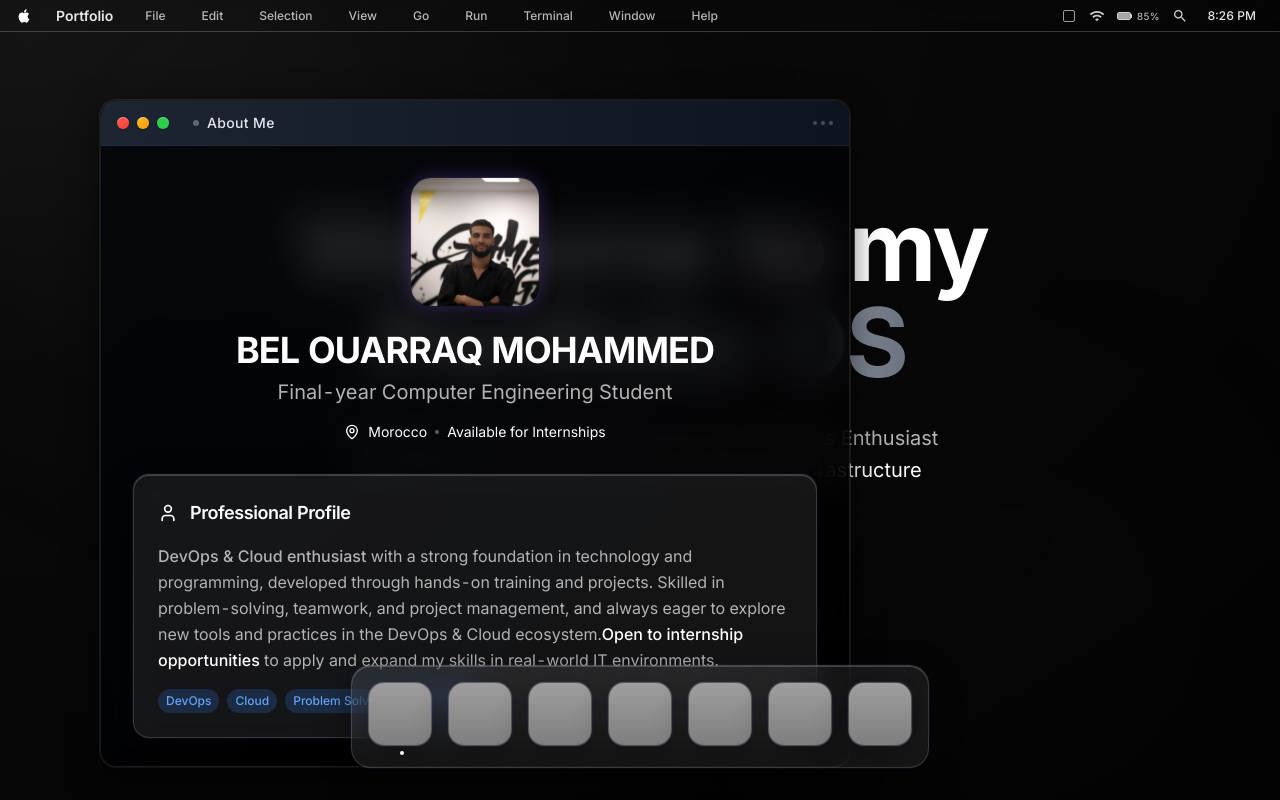
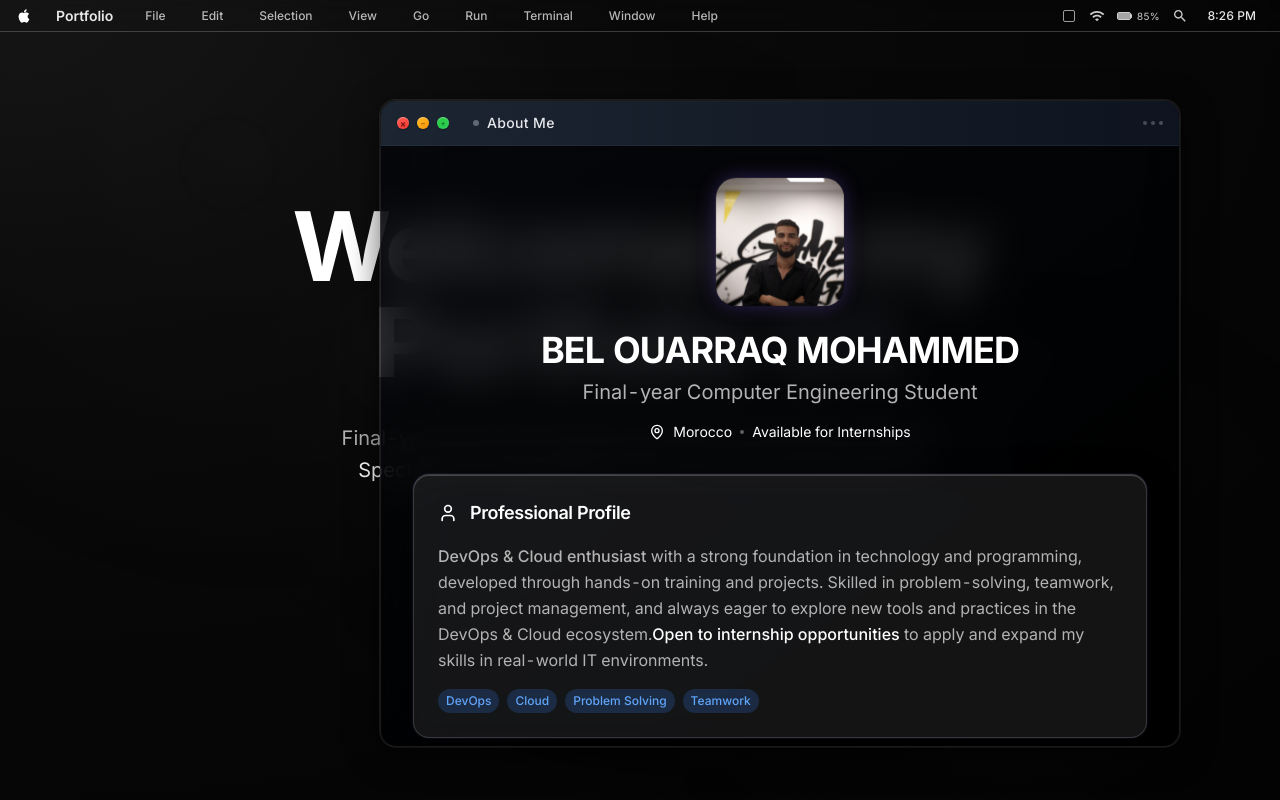
Before and after one commit to mbelouar/MyPortfolio, a Next.js app: page / in a window 1280 px wide. Both pictures are taken after a click on the button 400 px from the left and 714 px from the top of the page. Built offline with nearby package versions, Linux system fonts and the light colour scheme; grey boxes are pictures that could not be loaded.

Commit message:
add the auto hide dock system and fix the close button

```diff
--- a/src/app/globals.css
+++ b/src/app/globals.css
@@ -535,7 +535,7 @@ h4 { font-size: clamp(1.25rem, 2.5vw, 1.5rem); }
 }
 
 .window-control-btn:active {
-  transform: scale(0.9);
+  transform: scale(0.85);
   box-shadow:
     inset 0 1px 0 rgba(255, 255, 255, 0.2),
     0 1px 1px rgba(0, 0, 0, 0.3);
@@ -549,7 +549,16 @@ h4 { font-size: clamp(1.25rem, 2.5vw, 1.5rem); }
   background: linear-gradient(135deg, #ff3b30 0%, #d70015 100%);
   box-shadow:
     inset 0 1px 0 rgba(255, 255, 255, 0.4),
-    0 2px 8px rgba(255, 95, 87, 0.4);
+    0 2px 8px rgba(255, 59, 48, 0.4);
+  transform: scale(1.05);
+}
+
+.window-control-btn.close:active {
+  background: linear-gradient(135deg, #d70015 0%, #b30000 100%);
+  transform: scale(0.85);
+  box-shadow:
+    inset 0 1px 0 rgba(255, 255, 255, 0.1),
+    0 1px 2px rgba(0, 0, 0, 0.4);
 }
 
 .window-control-btn.minimize {
@@ -581,7 +590,7 @@ h4 { font-size: clamp(1.25rem, 2.5vw, 1.5rem); }
   display: flex;
   align-items: center;
   justify-content: center;
-  opacity: 0;
+  opacity: 0.7;
   transition: opacity 0.2s ease;
   font-family: -apple-system, BlinkMacSystemFont, 'SF Pro Display', sans-serif;
   font-weight: 600;
@@ -594,10 +603,11 @@ h4 { font-size: clamp(1.25rem, 2.5vw, 1.5rem); }
 .window-control-icon.close::after {
   content: '×';
   color: #4a0000;
-  font-size: 8px;
+  font-size: 9px;
   line-height: 1;
   text-shadow: 0 1px 2px rgba(0, 0, 0, 0.3);
   transform: translateY(-0.5px);
+  font-weight: 700;
 }
 
 .window-control-icon.minimize::after {
@@ -680,3 +690,44 @@ h4 { font-size: clamp(1.25rem, 2.5vw, 1.5rem); }
   opacity: 0.6;
   animation: indicatorBreathe 3s ease-in-out infinite;
 }
+
+/* macOS Dock Auto-Hide Animations - Faster */
+.dock-container {
+  transition: all 0.2s cubic-bezier(0.4, 0, 0.2, 1);
+  will-change: transform, opacity;
+}
+
+.dock-container.hidden {
+  transform: translateY(100%) scale(0.95);
+  opacity: 0;
+  pointer-events: none;
+}
+
+.dock-container.visible {
+  transform: translateY(0) scale(1);
+  opacity: 1;
+  pointer-events: auto;
+}
+
+/* Smooth dock reveal animation */
+@keyframes dockSlideUp {
+  0% {
+    transform: translateY(100%) scale(0.95);
+    opacity: 0;
+  }
+  100% {
+    transform: translateY(0) scale(1);
+    opacity: 1;
+  }
+}
+
+@keyframes dockSlideDown {
+  0% {
+    transform: translateY(0) scale(1);
+    opacity: 1;
+  }
+  100% {
+    transform: translateY(100%) scale(0.95);
+    opacity: 0;
+  }
+}
--- a/src/components/MacOSPortfolio.tsx
+++ b/src/components/MacOSPortfolio.tsx
@@ -122,9 +122,9 @@ const Window: React.FC<WindowProps> = ({ id, title, onClose, children, initialPo
         scale: isMinimized ? 0.8 : 1,
         y: isMaximized ? 0 : (isMinimized ? window.innerHeight + 100 : position.y),
         x: isMaximized ? 0 : position.x,
-        width: isMaximized ? '100vw' : '750px',
+        width: isMaximized ? '100vw' : '800px',
         height: isMaximized ? '100vh' : 'auto',
-        maxHeight: isMaximized ? '100vh' : '90vh'
+        maxHeight: isMaximized ? '100vh' : '700px'
       }}
       exit={{ opacity: 0, scale: 0.8, y: 50 }}
       transition={{
@@ -137,9 +137,9 @@ const Window: React.FC<WindowProps> = ({ id, title, onClose, children, initialPo
       style={{
         left: isMaximized ? 0 : position.x,
         top: isMaximized ? 0 : position.y,
-        width: isMaximized ? '100vw' : '750px',
+        width: isMaximized ? '100vw' : '800px',
         maxWidth: '95vw',
-        maxHeight: isMaximized ? '100vh' : '90vh',
+        maxHeight: isMaximized ? '100vh' : '700px',
         zIndex: zIndex,
         boxShadow: '0 8px 32px rgba(0, 0, 0, 0.6), 0 0 0 1px rgba(255, 255, 255, 0.1), inset 0 1px 0 rgba(255, 255, 255, 0.1)',
         backdropFilter: 'blur(20px)',
@@ -212,7 +212,7 @@ const Window: React.FC<WindowProps> = ({ id, title, onClose, children, initialPo
       </div>
 
       {/* Dark Window Content */}
-      <div className="p-8 bg-gradient-to-br from-gray-900/20 to-transparent overflow-auto max-h-[calc(90vh-100px)] scrollbar-thin scrollbar-thumb-white/30 scrollbar-track-transparent select-text">
+      <div className="p-8 bg-gradient-to-br from-gray-900/20 to-transparent overflow-auto max-h-[calc(700px-100px)] scrollbar-thin scrollbar-thumb-white/30 scrollbar-track-transparent select-text">
         <div className="space-y-6">
         {children}
         </div>
@@ -1177,20 +1177,33 @@ const TerminalApp = () => {
   );
 };
 
-// Enhanced Dock Component
+// Enhanced Dock Component with Auto-Hide
 const MacOSDock: React.FC<{
   apps: DockApp[];
   onAppClick: (appId: string) => void;
   openApps: string[];
-}> = ({ apps, onAppClick, openApps }) => {
+  isVisible: boolean;
+  onMouseEnter: () => void;
+  onMouseLeave: () => void;
+}> = ({ apps, onAppClick, openApps, isVisible, onMouseEnter, onMouseLeave }) => {
   const [hoveredIndex, setHoveredIndex] = useState<number | null>(null);
 
   return (
     <motion.div
       initial={{ opacity: 0, y: 50 }}
-      animate={{ opacity: 1, y: 0 }}
-      transition={{ duration: 0.8, delay: 0.5 }}
+      animate={{
+        opacity: isVisible ? 1 : 0,
+        y: isVisible ? 0 : 50,
+        scale: isVisible ? 1 : 0.95
+      }}
+      transition={{
+        duration: 0.2,
+        ease: "easeOut",
+        delay: isVisible ? 0 : 0
+      }}
       className="fixed bottom-8 left-0 right-0 flex justify-center z-[9999]"
+      onMouseEnter={onMouseEnter}
+      onMouseLeave={onMouseLeave}
     >
       <div className="glass-card p-4 rounded-3xl shadow-glass-hover border-white/20">
         <div className="flex items-end gap-4 justify-center">
@@ -1268,7 +1281,10 @@ const MacOSPortfolio: React.FC = () => {
   const [cursorPosition, setCursorPosition] = useState({ x: 0, y: 0 });
   const [isMouseMoving, setIsMouseMoving] = useState(false);
   const [minimizedWindows, setMinimizedWindows] = useState<string[]>([]);
+  const [isDockVisible, setIsDockVisible] = useState(true);
+  const [isDockHovered, setIsDockHovered] = useState(false);
   const mouseTimeoutRef = useRef<NodeJS.Timeout | null>(null);
+  const dockTimeoutRef = useRef<NodeJS.Timeout | null>(null);
 
   useEffect(() => {
     const updateTime = () => {
@@ -1316,6 +1332,63 @@ const MacOSPortfolio: React.FC = () => {
     };
   }, []);
 
+  // Handle window resize to recalculate positions
+  useEffect(() => {
+    const handleResize = () => {
+      // Force re-render to recalculate window positions
+      setOpenWindows([...openWindows]);
+    };
+
+    window.addEventListener('resize', handleResize);
+    return () => {
+      window.removeEventListener('resize', handleResize);
+    };
+  }, [openWindows]);
+
+  // Dock auto-hide logic - hide instantly when windows are open, show on hover
+  useEffect(() => {
+    if (openWindows.length > 0 && !isDockHovered) {
+      // Hide dock instantly when windows are open
+      setIsDockVisible(false);
+    } else {
+      // Show dock when no windows are open or when hovered
+      setIsDockVisible(true);
+    }
+  }, [openWindows.length, isDockHovered]);
+
+  // Mouse movement detection for dock reveal - faster response
+  useEffect(() => {
+    const handleMouseMove = (e: MouseEvent) => {
+      const isNearBottom = e.clientY > window.innerHeight - 80; // 80px from bottom for faster response
+
+      if (isNearBottom && openWindows.length > 0) {
+        setIsDockVisible(true);
+        setIsDockHovered(true);
+
+        // Clear any existing timeout
+        if (dockTimeoutRef.current) {
+          clearTimeout(dockTimeoutRef.current);
+        }
+
+        // Set timeout to hide dock again when mouse moves away - faster hide
+        dockTimeoutRef.current = setTimeout(() => {
+          setIsDockHovered(false);
+          if (openWindows.length > 0) {
+            setIsDockVisible(false);
+          }
+        }, 1500); // Hide after 1.5 seconds of no hover (faster)
+      }
+    };
+
+    window.addEventListener('mousemove', handleMouseMove, { passive: true });
+    return () => {
+      window.removeEventListener('mousemove', handleMouseMove);
+      if (dockTimeoutRef.current) {
+        clearTimeout(dockTimeoutRef.current);
+      }
+    };
+  }, [openWindows.length]);
+
   const apps: DockApp[] = [
     { id: 'about', name: 'About Me', icon: 'https://cdn.jim-nielsen.com/macos/1024/finder-2021-09-10.png?rf=1024', color: 'blue' },
     { id: 'certifications', name: 'Certifications', icon: 'https://cdn.jim-nielsen.com/macos/1024/messages-2021-05-25.png?rf=1024', color: 'yellow' },
@@ -1326,29 +1399,49 @@ const MacOSPortfolio: React.FC = () => {
     { id: 'terminal', name: 'Terminal', icon: 'https://cdn.jim-nielsen.com/macos/1024/terminal-2021-06-03.png?rf=1024', color: 'gray' },
   ];
 
-  // Smart window positioning - centered and visible
+  // Smart window positioning - avoiding dock overlap
   const getSmartPosition = (windowId: string) => {
+    // Dock dimensions and positioning
+    const dockHeight = 80; // Approximate dock height
+    const dockBottomMargin = 32; // Bottom margin
+    const dockTotalHeight = dockHeight + dockBottomMargin;
+
+    // Window dimensions with responsive sizing - larger and more comfortable
+    const windowWidth = Math.min(800, window.innerWidth - 100);
+    const windowHeight = Math.min(700, window.innerHeight - dockTotalHeight - 100);
+
+    // Available space calculation (excluding dock area) - larger windows
+    const availableWidth = window.innerWidth - 100; // 50px margin on each side
+    const availableHeight = window.innerHeight - dockTotalHeight - 100; // Exclude dock area and margins
+
+    // Center windows in available space with staggered positioning
+    const centerX = Math.max(50, (availableWidth - windowWidth) / 2);
+    const centerY = Math.max(50, (availableHeight - windowHeight) / 2);
+
+    // Staggered positioning for multiple windows - larger windows
+    const staggerOffset = 50;
     const basePositions = {
-      about: { x: 50, y: 50 },
-      certifications: { x: 100, y: 80 },
-      projects: { x: 150, y: 110 },
-      skills: { x: 200, y: 140 },
-      experience: { x: 250, y: 170 },
-      contact: { x: 300, y: 200 },
-      terminal: { x: 350, y: 230 }
+      about: { x: centerX, y: centerY },
+      certifications: { x: centerX + staggerOffset, y: centerY + staggerOffset },
+      projects: { x: centerX - staggerOffset, y: centerY + staggerOffset * 2 },
+      skills: { x: centerX + staggerOffset * 2, y: centerY - staggerOffset },
+      experience: { x: centerX - staggerOffset * 2, y: centerY + staggerOffset * 3 },
+      contact: { x: centerX + staggerOffset * 3, y: centerY + staggerOffset },
+      terminal: { x: centerX - staggerOffset * 3, y: centerY + staggerOffset * 4 }
     };
 
-    const basePos = basePositions[windowId as keyof typeof basePositions] || { x: 50, y: 50 };
-
-    // Ensure windows stay within visible bounds with responsive sizing
-    const windowWidth = Math.min(750, window.innerWidth - 100);
-    const windowHeight = Math.min(600, window.innerHeight - 100);
-    const maxX = Math.max(0, window.innerWidth - windowWidth);
-    const maxY = Math.max(0, window.innerHeight - windowHeight);
+    const basePos = basePositions[windowId as keyof typeof basePositions] || { x: centerX, y: centerY };
+
+    // Ensure windows stay within visible bounds and don't overlap with dock
+    const maxX = Math.max(50, availableWidth - windowWidth + 50);
+    const maxY = Math.max(50, availableHeight - windowHeight + 50);
+
+    // Additional check to ensure windows don't go below dock area
+    const finalY = Math.min(basePos.y, maxY);
 
     return {
-      x: Math.min(basePos.x, maxX),
-      y: Math.min(basePos.y, maxY)
+      x: Math.min(Math.max(basePos.x, 50), maxX),
+      y: Math.max(50, finalY) // Ensure minimum top margin
     };
   };
 
@@ -1675,11 +1768,14 @@ const MacOSPortfolio: React.FC = () => {
       })}
       </AnimatePresence>
 
-      {/* Enhanced Dock */}
+      {/* Enhanced Dock with Auto-Hide */}
       <MacOSDock
         apps={apps}
         onAppClick={handleAppClick}
         openApps={openWindows}
+        isVisible={isDockVisible}
+        onMouseEnter={() => setIsDockHovered(true)}
+        onMouseLeave={() => setIsDockHovered(false)}
       />
     </motion.div>
   );
```
